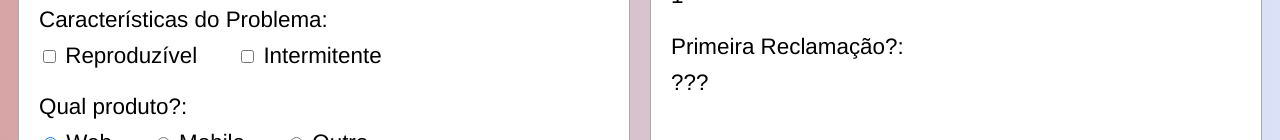
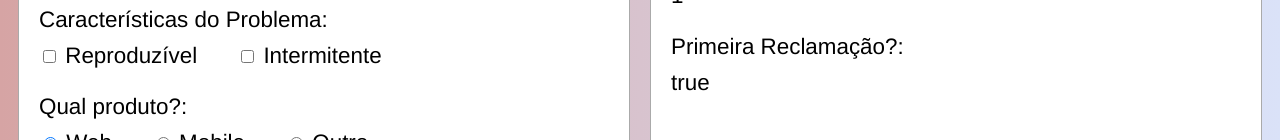
Before and after one commit to giovaneaguiar/File-Complaint, a Vue app in the folder formulario/: page / in a window 1280 px wide. Shown: the part 660-800 px from the top of the page. Built offline with nearby package versions, Linux system fonts and the light colour scheme.

Commit message:
entendendo v-model e criando input personalizado.

```diff
--- a/formulario/src/App.vue
+++ b/formulario/src/App.vue
@@ -48,14 +48,18 @@
         </Rotulo>
         <Rotulo nome="Prioridade">
           <select v-model="prioridade">
-            <option v-for="prioridade in prioridades"
-            :value="prioridade.codigo"
-            :selected="prioridade.codigo === 1"
-            :key="prioridade.codigo">{{ prioridade.codigo}} - {{ prioridade.nome }}</option>
+            <option
+              v-for="prioridade in prioridades"
+              :value="prioridade.codigo"
+              :selected="prioridade.codigo === 1"
+              :key="prioridade.codigo"
+            >
+              {{ prioridade.codigo }} - {{ prioridade.nome }}
+            </option>
           </select>
         </Rotulo>
         <Rotulo nome="Primeira Reclamação?">
-          <Escolha />
+          <Escolha v-model="escolha" />
         </Rotulo>
         <hr />
         <button>Enviar</button>
@@ -92,7 +96,7 @@
           <span>{{ prioridade }}</span>
         </Rotulo>
         <Rotulo nome="Primeira Reclamação?">
-          <span>???</span>
+          <span>{{ escolha }}</span>
         </Rotulo>
       </div>
     </div>
@@ -125,6 +129,7 @@ export default {
         senha: "",
         idade: 21,
       },
+      escolha: true,
     };
   },
 };
```
